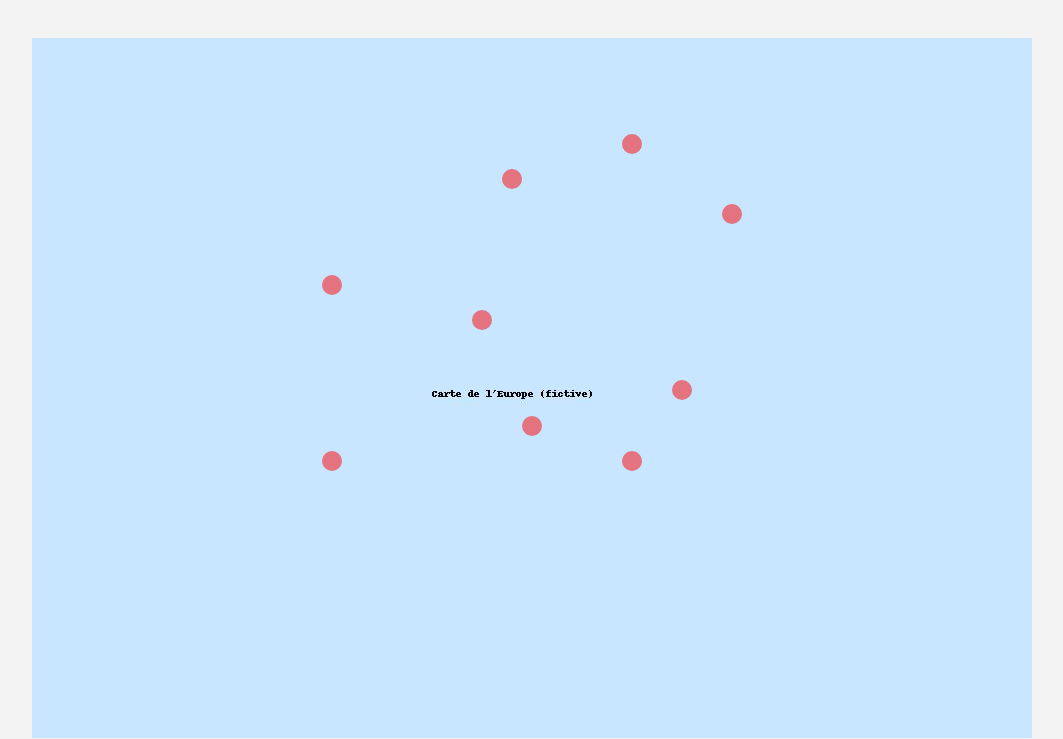
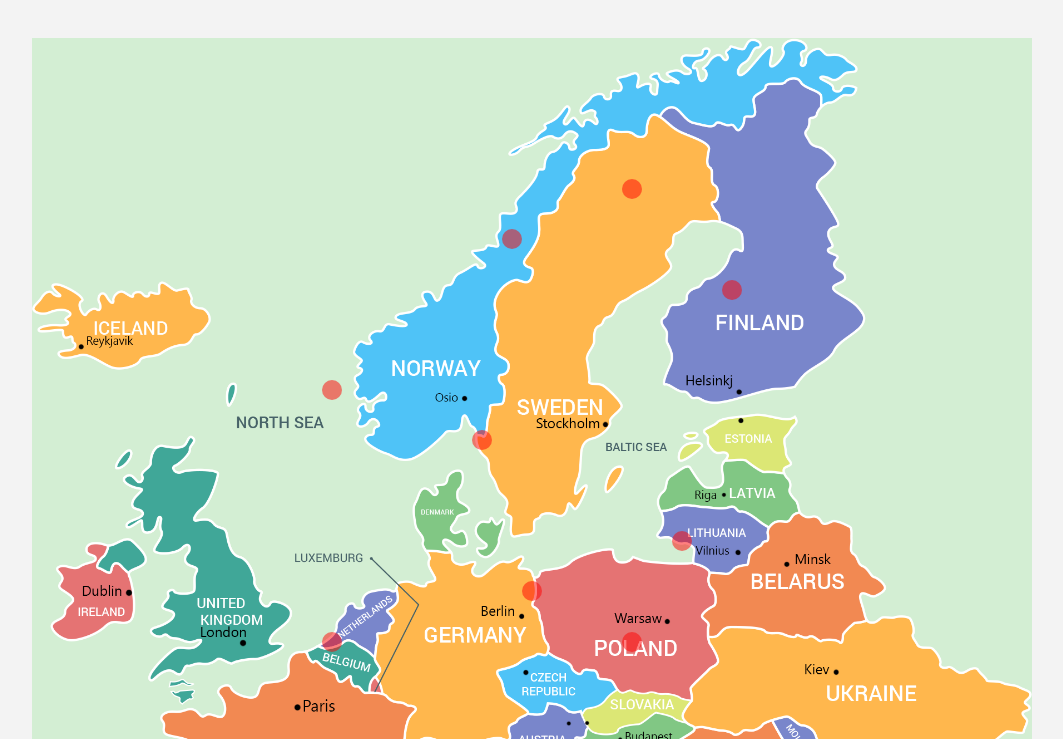
Before and after one commit to Mukiyama/escapegame, a plain HTML site: page index.html in a window 1280 px wide. Shown: the part 61-800 px from the top of the page, without its empty margins (108-1171 px from the left). Drawn offline with Linux system fonts and the light colour scheme.

Commit message:
Update index.html

```diff
--- a/index.html
+++ b/index.html
@@ -9,7 +9,7 @@
 <body>
     <h1>🧭 Clique sur une capitale pour révéler une image</h1>
     <div class="map-container">
-        <img src="images/map.jpg" alt="Carte de l'Europe" class="map-image">
+        <img src="images/map.png" alt="Carte de l'Europe" class="map-image">
         <!-- Capitales cliquables -->
         <div class="hotspot" style="top: 40%; left: 45%;" data-city="paris"></div>
         <div class="hotspot" style="top: 35%; left: 30%;" data-city="londres"></div>
```
